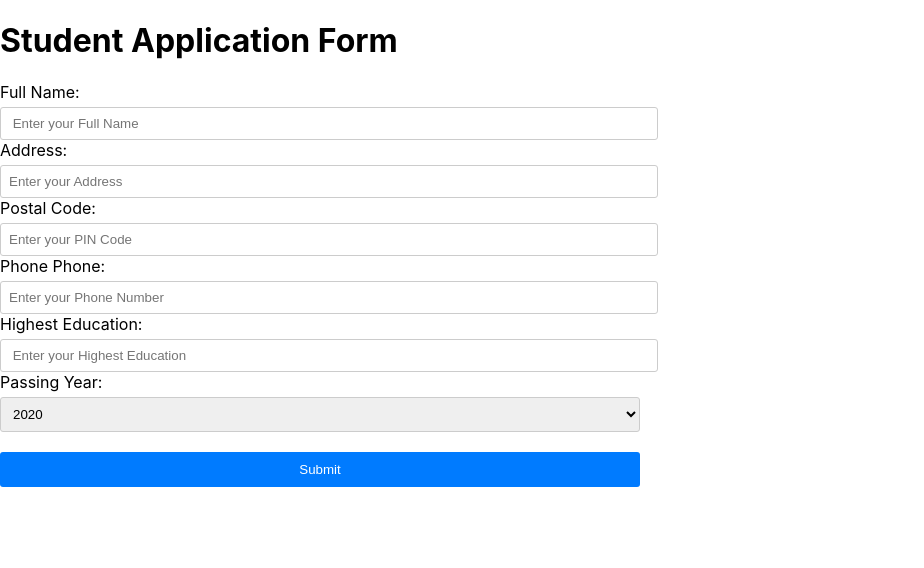
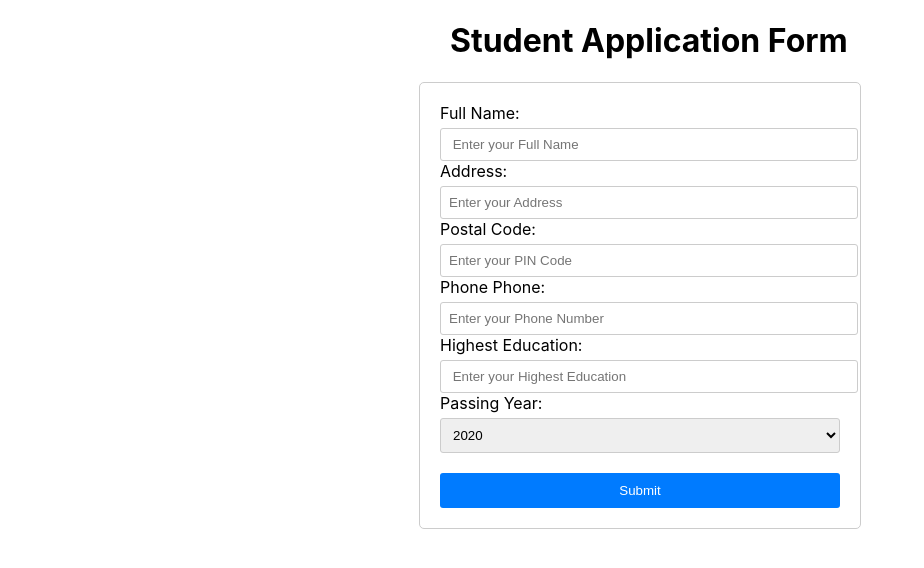
Before and after one commit to Venkateshjakkam/Employee_Form, a React (Create React App) app: page / in a window 1280 px wide. Shown: the top 568 px of the page, without its empty margins (0-924 px from the left). Built offline with nearby package versions, Linux system fonts and the light colour scheme.

Commit message:
Employee_form

```diff
--- a/src/App.js
+++ b/src/App.js
@@ -4,7 +4,7 @@ import FormComponent from './components/FormComponent';
 const App = () => {
   return (
     <div>
-      <h1>Student Application Form </h1>
+      <h1 style={{marginLeft:'450px'}}>Student Application Form </h1>
       <FormComponent />
     </div>
   );
--- a/src/components/FormComponent.css
+++ b/src/components/FormComponent.css
@@ -1,4 +1,3 @@
-/* FormComponent.css */
 .form-container {
 	max-width: 400px;
 	margin: 0 auto;
@@ -19,14 +18,14 @@
   input[type="text"],
   input[type="tel"],
   select {
-	width: 50%;
+	width: 100%;
 	padding: 8px;
 	border: 1px solid #ccc;
 	border-radius: 3px;
   }
 
   .submit-btn {
-	width: 50%;
+	width: 100%;
 	padding: 10px;
 	background-color: #007bff;
 	color: #fff;
--- a/src/components/FormComponent.js
+++ b/src/components/FormComponent.js
@@ -1,4 +1,3 @@
-
 import React, { useState } from 'react';
 import { useDispatch } from 'react-redux';
 import { addFormData } from '../redux/formSlice';
@@ -58,8 +57,8 @@ const handleChange = (e) => {
   };
 
   return (
-    <form onSubmit={handleSubmit}>
-      <div>
+    <form onSubmit={handleSubmit} className='form-container'>
+      <div  >
         <label>Full Name:</label>
         <input
           type="text"
```
Also changed, not shown: package.json (+8 -0 lines).
